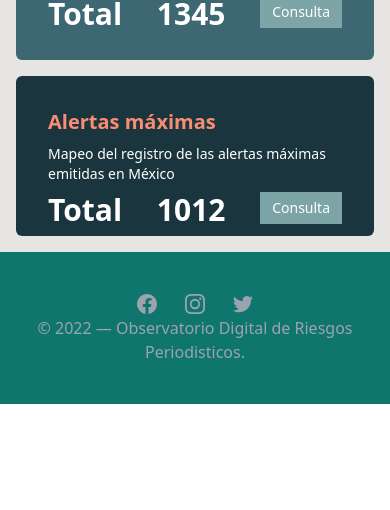
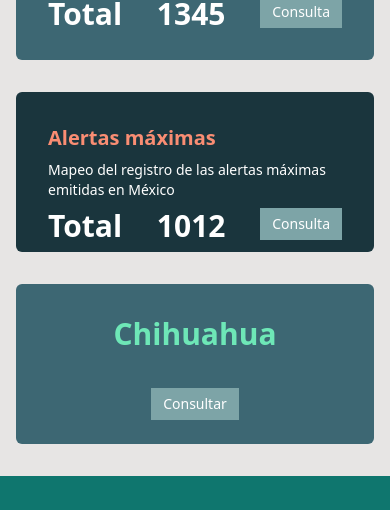
Before and after one commit to Avzolem/alertaprensanext, a Next.js app: page / in a window 390 px wide. Shown: the part 180-690 px from the top of the page. Built offline with nearby package versions, Linux system fonts and the light colour scheme; no server answers.

Commit message:
Responsive and CardiB

```diff
--- /dev/null
+++ b/components/CardiB.js
@@ -0,0 +1,23 @@
+const Card = ({ title, url }) => {
+  return (
+    <div
+      className={`card rounded-md  w-full m-4 lg:w-80 h-40 bg-azulgrey text-primary-content text-sm`}
+    >
+      <div className="card-body">
+        <h2
+          className={`card-title text-bold font-extrabold text-3xl justify-center text-emerald-300`}
+        >
+          {title}
+        </h2>
+        <br></br>
+        <div className="card-actions place-content-center">
+          <a href={url}>
+            <button className="btn-sm bg-greynew">Consultar</button>
+          </a>
+        </div>
+      </div>
+    </div>
+  );
+};
+
+export default Card;
--- a/components/MaxAlert.js
+++ b/components/MaxAlert.js
@@ -2,7 +2,7 @@
   const title = props.title;
   const text = props.text;
   return (
-    <div className="p-2">
+    <div className="flex flex-1 p-2 justify-center">
       <div className="card w-96 bg-teal-900 text-primary-content">
         <div className="card-body">
           <h2 className="card-title text-orange-300">{title}</h2>
--- a/components/PostCard.js
+++ b/components/PostCard.js
@@ -2,12 +2,12 @@
   const title = props.title;
   const text = props.text;
   return (
-    <div className="p-2">
+    <div className="flex flex-1 p-2 justify-center ">
       <div className="card w-96 bg-cyan-700 text-primary-content">
         <div className="card-body">
           <h2 className="card-title text-emerald-300">{title}</h2>
           <p>{text}</p>
-          <div className="card-actions justify-end"></div>
+          <div className="card-actions justify-center"></div>
         </div>
       </div>
     </div>
--- a/pages/estados/[stateId].js
+++ b/pages/estados/[stateId].js
@@ -73,22 +73,22 @@
 
   return (
     <MainLayout>
-      <div className="fullcontainer flex-col justify-center items-center w-auto xl:flex  xl:h-auto xl:w-full mb-32">
+      <div className="fullcontainer   justify-center items-center w-auto h-auto mb-32">
         {loading ? ( // ? es un if
           <p>cargando</p>
         ) : globalError ? ( // : es un else
           globalError
         ) : (
-          <div className="w-full flex  justify-center">
-            <div className="flex justify-between max-w-7xl w-full ">
+          <div className="w-auto  justify-center  ">
+            <div className=" flex flex-col justify-center md:flex-row md:justify-center md:w-full ">
               <div>
                 <img
                   src={`/images/states/${stateId}.png`}
                   alt={`Imagen del estado ${stateId}`}
-                  className="h-full w-full object-cover"
+                  className="h-auto w-auto pr-0 md:h-full md:w-full object-cover lg:pr-60"
                 ></img>
               </div>
-              <div className="pt-6 place-content-end ">
+              <div className="h-auto pt-6 place-content-end ">
                 {content && (
                   <MaxAlert
                     title="Alertas Máximas"
--- a/pages/index.js
+++ b/pages/index.js
@@ -8,6 +8,7 @@
 import MainLayout from "../components/Layouts/MainLayout";
 import Card from "../components/Card";
 import Head from "next/head";
+import CardiB from "../components/CardiB";
 
 export default function Home() {
   const [states, setStates] = useState([]); //para guardar el arreglo de los estados que viene del API, inicia en vacio
@@ -128,7 +129,7 @@
           globalError
         ) : (
           <div className="wrapper lg:max-w-6xl w-full ">
-            <div className="container flex flex-col lg:flex-row lg:justify-between justify-center items-center w-full ">
+            <div className="container flex flex-col lg:flex-row lg:justify-between  justify-center items-center w-auto h-auto lg:w-full ">
               <div className="w-full  lg:max-w-full lg:w-5/12">
                 {states.length > 0 && (
                   <div className="container flex flex-col justify-start items-center">
@@ -141,7 +142,7 @@
                         total={totalreports}
                       />
                     </div>
-                    <div className="mt-4 flex justify-center mb-4 w-full ">
+                    <div className="mt-8 flex justify-center mb-4 w-full ">
                       <Card
                         title="Alertas máximas"
                         text="Mapeo del registro de las alertas máximas emitidas en México"
@@ -153,7 +154,7 @@
                   </div>
                 )}{" "}
               </div>
-              <div className="w-7/12">
+              <div className="flex justify-center mb-4 w-full  md:w-7/12">
                 <div className="hidden container lg:flex h-[600px] w-[700px] overflow-hidden xl:flex  xl:h-[800px] xl:w-[1000px] xl:overflow-hidden ">
                   {maploader === "reportsMap" && (
                     <>
@@ -181,6 +182,12 @@
                     </>
                   )}
                 </div>
+
+                <div className="lg:hidden container   flex flex-col justify-items-center">
+                  <div className="cardcontainer  flex justify-items-center w-full ">
+                    <CardiB title="Chihuahua" url="" />
+                  </div>
+                </div>
               </div>
             </div>
           </div>
```
